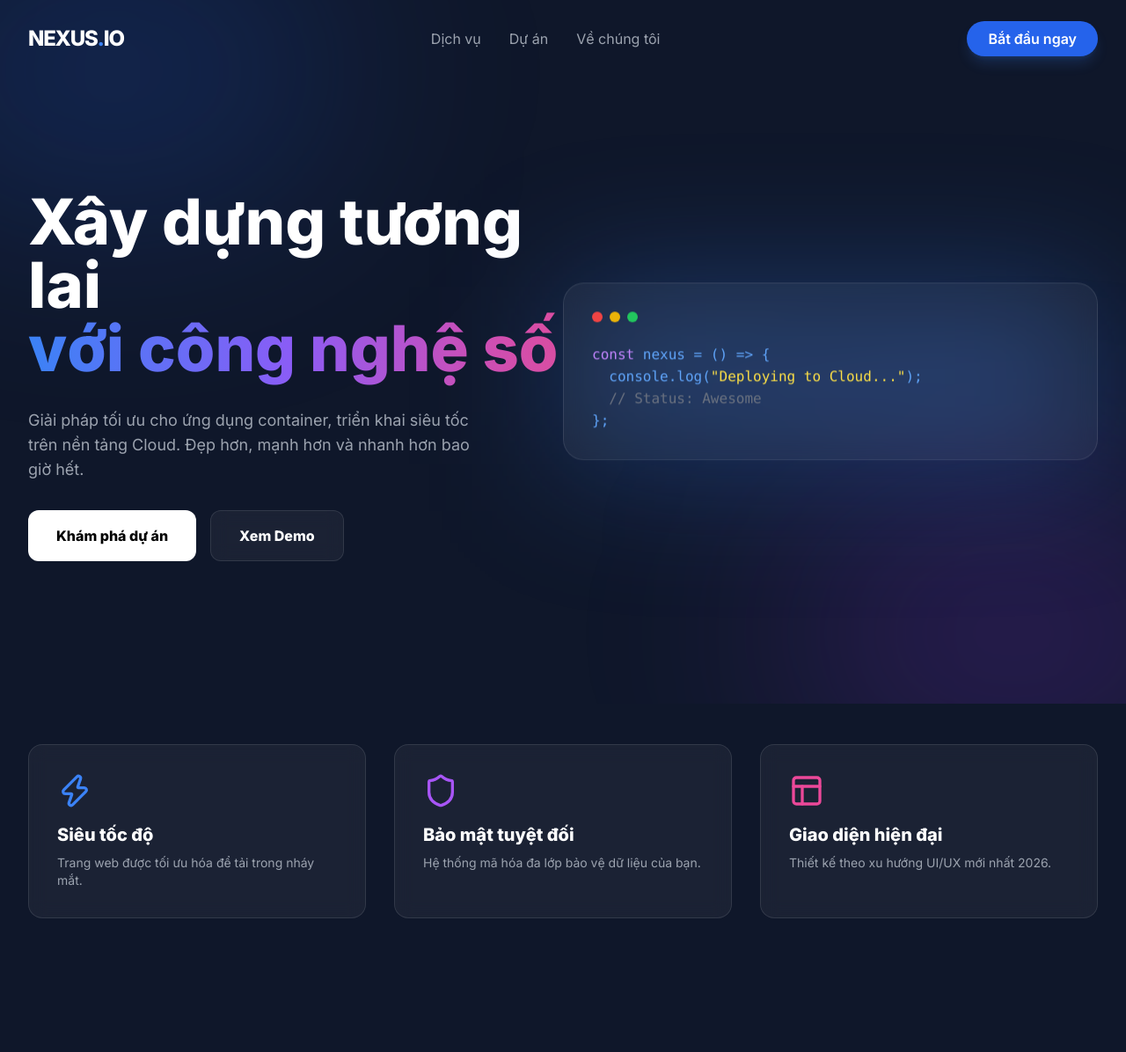
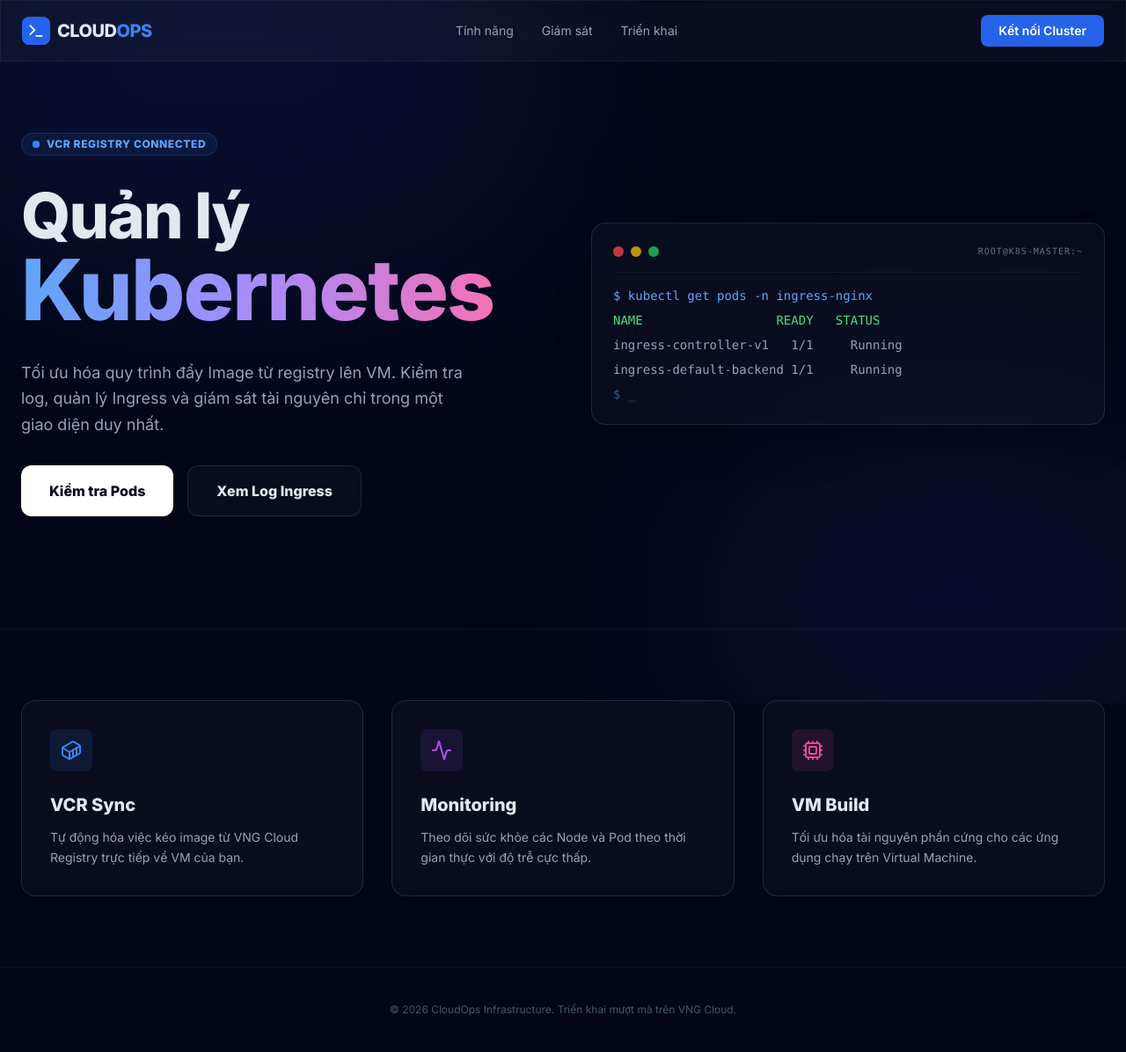
Before and after one commit to Beluga151220/test-vcr, a website: page public/index.html in a window 1280 px wide. Shown: the whole page at 88% size. Before the commit the page ends 1124 px from the top, so only its background shows below. Drawn offline with nearby package versions, Linux system fonts and the light colour scheme.

```diff
--- a/public/index.html
+++ b/public/index.html
@@ -3,111 +3,157 @@
 <head>
     <meta charset="UTF-8">
     <meta name="viewport" content="width=device-width, initial-scale=1.0">
-    <title>Modern Tech Experience</title>
+    <title>K8s Management Console</title>
     <script src="https://cdn.tailwindcss.com"></script>
     <link href="https://fonts.googleapis.com/css2?family=Inter:wght@300;400;600;800&display=swap" rel="stylesheet">
     <script src="https://unpkg.com/lucide@latest"></script>
     <style>
-        body { font-family: 'Inter', sans-serif; }
+        body { font-family: 'Inter', sans-serif; scroll-behavior: smooth; }
         .glass {
-            background: rgba(255, 255, 255, 0.05);
-            backdrop-filter: blur(10px);
+            background: rgba(255, 255, 255, 0.03);
+            backdrop-filter: blur(12px);
             border: 1px solid rgba(255, 255, 255, 0.1);
         }
         .gradient-text {
-            background: linear-gradient(90deg, #3b82f6, #8b5cf6, #ec4899);
+            background: linear-gradient(90deg, #60a5fa, #a78bfa, #f472b6);
             -webkit-background-clip: text;
             -webkit-text-fill-color: transparent;
         }
         .animate-float {
-            animation: float 6s ease-in-out infinite;
+            animation: float 5s ease-in-out infinite;
         }
         @keyframes float {
             0%, 100% { transform: translateY(0px); }
-            50% { transform: translateY(-20px); }
+            50% { transform: translateY(-15px); }
+        }
+        .btn-glow:hover {
+            box-shadow: 0 0 20px rgba(59, 130, 246, 0.5);
+            transform: translateY(-2px);
         }
     </style>
 </head>
-<body class="bg-[#0f172a] text-white overflow-x-hidden">
+<body class="bg-[#020617] text-slate-200 min-h-screen overflow-x-hidden">
 
-    <div class="absolute top-0 left-0 w-full h-full overflow-hidden -z-10">
-        <div class="absolute top-[-10%] left-[-10%] w-[40%] h-[40%] bg-blue-600/20 rounded-full blur-[120px]"></div>
-        <div class="absolute bottom-[-10%] right-[-10%] w-[40%] h-[40%] bg-purple-600/20 rounded-full blur-[120px]"></div>
+    <div class="fixed top-0 left-0 w-full h-full -z-10 overflow-hidden">
+        <div class="absolute top-[-20%] left-[-10%] w-[60%] h-[60%] bg-blue-900/20 rounded-full blur-[120px]"></div>
+        <div class="absolute bottom-[-10%] right-[-10%] w-[50%] h-[50%] bg-indigo-900/20 rounded-full blur-[120px]"></div>
     </div>
 
-    <nav class="flex justify-between items-center px-8 py-6 max-w-7xl mx-auto">
-        <div class="text-2xl font-extrabold tracking-tighter uppercase">Nexus<span class="text-blue-500">.</span>IO</div>
-        <div class="hidden md:flex space-x-8 font-medium text-gray-400">
-            <a href="#" class="hover:text-white transition">Dịch vụ</a>
-            <a href="#" class="hover:text-white transition">Dự án</a>
-            <a href="#" class="hover:text-white transition">Về chúng tôi</a>
+    <nav class="sticky top-0 z-50 glass border-b border-white/5 px-6 py-4">
+        <div class="max-w-7xl mx-auto flex justify-between items-center">
+            <div class="flex items-center space-x-2">
+                <div class="w-8 h-8 bg-blue-600 rounded-lg flex items-center justify-center">
+                    <i data-lucide="terminal" class="w-5 h-5 text-white"></i>
+                </div>
+                <span class="text-xl font-bold tracking-tight uppercase">Cloud<span class="text-blue-500">Ops</span></span>
+            </div>
+            <div class="hidden md:flex space-x-8 text-sm font-medium text-slate-400">
+                <a href="#features" class="hover:text-white transition">Tính năng</a>
+                <a href="#monitor" class="hover:text-white transition">Giám sát</a>
+                <a href="#deploy" class="hover:text-white transition">Triển khai</a>
+            </div>
+            <button id="btn-start" class="btn-glow bg-blue-600 hover:bg-blue-500 text-white text-sm px-5 py-2 rounded-lg font-semibold transition-all">
+                Kết nối Cluster
+            </button>
         </div>
-        <button class="bg-blue-600 hover:bg-blue-700 px-6 py-2 rounded-full font-semibold transition shadow-lg shadow-blue-500/20">
-            Bắt đầu ngay
-        </button>
     </nav>
 
-
-    <section class="relative max-w-7xl mx-auto px-8 py-20 lg:py-32 flex flex-col lg:flex-row items-center justify-between">
-        <div class="lg:w-1/2 space-y-8 text-center lg:text-left">
-            <h1 class="text-5xl lg:text-7xl font-extrabold leading-tight">
-                Xây dựng tương lai <br>
-                <span class="gradient-text">với công nghệ số</span>
+    <main class="max-w-7xl mx-auto px-6 pt-20 pb-32 flex flex-col lg:flex-row items-center gap-16">
+        <div class="lg:w-1/2 space-y-8">
+            <div class="inline-flex items-center space-x-2 px-3 py-1 rounded-full bg-blue-500/10 border border-blue-500/20 text-blue-400 text-xs font-bold uppercase tracking-wider">
+                <span class="relative flex h-2 w-2">
+                  <span class="animate-ping absolute inline-flex h-full w-full rounded-full bg-blue-400 opacity-75"></span>
+                  <span class="relative inline-flex rounded-full h-2 w-2 bg-blue-500"></span>
+                </span>
+                <span>VCR Registry Connected</span>
+            </div>
+            <h1 class="text-6xl lg:text-7xl font-extrabold tracking-tight leading-[1.1]">
+                Quản lý <br>
+                <span class="gradient-text text-8xl">Kubernetes</span>
             </h1>
-            <p class="text-gray-400 text-lg max-w-lg mx-auto lg:mx-0">
-                Giải pháp tối ưu cho ứng dụng container, triển khai siêu tốc trên nền tảng Cloud. Đẹp hơn, mạnh hơn và nhanh hơn bao giờ hết.
+            <p class="text-slate-400 text-lg max-w-lg leading-relaxed">
+                Tối ưu hóa quy trình đẩy Image từ registry lên VM. Kiểm tra log, quản lý Ingress và giám sát tài nguyên chỉ trong một giao diện duy nhất.
             </p>
-            <div class="flex flex-col sm:flex-row gap-4 justify-center lg:justify-start">
-                <button class="px-8 py-4 bg-white text-black font-bold rounded-xl hover:scale-105 transition duration-300">
-                    Khám phá dự án
+            <div class="flex flex-wrap gap-4">
+                <button id="btn-explore" class="px-8 py-4 bg-white text-slate-950 font-bold rounded-xl hover:bg-slate-200 transition duration-300">
+                    Kiểm tra Pods
                 </button>
-                <button class="px-8 py-4 glass font-bold rounded-xl hover:bg-white/10 transition duration-300">
-                    Xem Demo
+                <button id="btn-demo" class="px-8 py-4 glass font-bold rounded-xl hover:bg-white/5 transition duration-300 border border-white/10">
+                    Xem Log Ingress
                 </button>
             </div>
         </div>
 
-        <div class="lg:w-1/2 mt-16 lg:mt-0 relative">
-            <div class="glass p-8 rounded-3xl animate-float relative z-10">
-                <div class="flex items-center space-x-2 mb-6">
-                    <div class="w-3 h-3 bg-red-500 rounded-full"></div>
-                    <div class="w-3 h-3 bg-yellow-500 rounded-full"></div>
-                    <div class="w-3 h-3 bg-green-500 rounded-full"></div>
+        <div class="lg:w-1/2 w-full">
+            <div class="glass p-6 rounded-2xl animate-float border border-white/10 shadow-2xl relative overflow-hidden">
+                <div class="flex items-center justify-between mb-4 border-b border-white/5 pb-4">
+                    <div class="flex space-x-2">
+                        <div class="w-3 h-3 bg-red-500/80 rounded-full"></div>
+                        <div class="w-3 h-3 bg-yellow-500/80 rounded-full"></div>
+                        <div class="w-3 h-3 bg-green-500/80 rounded-full"></div>
+                    </div>
+                    <span class="text-[10px] uppercase tracking-widest text-slate-500 font-mono">root@k8s-master:~</span>
                 </div>
-                <code class="text-blue-400">
-                    <span class="text-purple-400">const</span> nexus = () => { <br>
-                    &nbsp;&nbsp;console.log(<span class="text-yellow-300">"Deploying to Cloud..."</span>); <br>
-                    &nbsp;&nbsp;<span class="text-gray-500">// Status: Awesome</span> <br>
-                    };
-                </code>
+                <div class="font-mono text-sm space-y-2">
+                    <p class="text-blue-400">$ kubectl get pods -n ingress-nginx</p>
+                    <p class="text-green-400">NAME &nbsp;&nbsp;&nbsp;&nbsp;&nbsp;&nbsp;&nbsp;&nbsp;&nbsp;&nbsp;&nbsp;&nbsp;&nbsp;&nbsp;&nbsp;&nbsp; READY &nbsp; STATUS</p>
+                    <p class="text-slate-400">ingress-controller-v1 &nbsp; 1/1 &nbsp;&nbsp;&nbsp; Running</p>
+                    <p class="text-slate-400">ingress-default-backend 1/1 &nbsp;&nbsp;&nbsp; Running</p>
+                    <p class="text-blue-400 mt-4 animate-pulse">$ _</p>
+                </div>
             </div>
-            <div class="absolute inset-0 bg-blue-500/30 blur-[80px] -z-0"></div>
         </div>
-    </section>
+    </main>
 
-    <section class="max-w-7xl mx-auto px-8 py-20">
+    <section id="features" class="max-w-7xl mx-auto px-6 py-20 border-t border-white/5">
         <div class="grid grid-cols-1 md:grid-cols-3 gap-8">
-            <div class="glass p-8 rounded-2xl hover:border-blue-500/50 transition">
-                <i data-lucide="zap" class="text-blue-500 mb-4 w-10 h-10"></i>
-                <h3 class="text-xl font-bold mb-2">Siêu tốc độ</h3>
-                <p class="text-gray-400 text-sm">Trang web được tối ưu hóa để tải trong nháy mắt.</p>
+            <div class="glass p-8 rounded-2xl group hover:border-blue-500/30 transition-all cursor-default">
+                <div class="w-12 h-12 bg-blue-500/10 rounded-lg flex items-center justify-center mb-6 group-hover:scale-110 transition">
+                    <i data-lucide="container" class="text-blue-500 w-6 h-6"></i>
+                </div>
+                <h3 class="text-xl font-bold mb-3">VCR Sync</h3>
+                <p class="text-slate-400 text-sm leading-relaxed">Tự động hóa việc kéo image từ VNG Cloud Registry trực tiếp về VM của bạn.</p>
             </div>
-            <div class="glass p-8 rounded-2xl hover:border-purple-500/50 transition">
-                <i data-lucide="shield" class="text-purple-500 mb-4 w-10 h-10"></i>
-                <h3 class="text-xl font-bold mb-2">Bảo mật tuyệt đối</h3>
-                <p class="text-gray-400 text-sm">Hệ thống mã hóa đa lớp bảo vệ dữ liệu của bạn.</p>
+            <div class="glass p-8 rounded-2xl group hover:border-purple-500/30 transition-all cursor-default">
+                <div class="w-12 h-12 bg-purple-500/10 rounded-lg flex items-center justify-center mb-6 group-hover:scale-110 transition">
+                    <i data-lucide="activity" class="text-purple-500 w-6 h-6"></i>
+                </div>
+                <h3 class="text-xl font-bold mb-3">Monitoring</h3>
+                <p class="text-slate-400 text-sm leading-relaxed">Theo dõi sức khỏe các Node và Pod theo thời gian thực với độ trễ cực thấp.</p>
             </div>
-            <div class="glass p-8 rounded-2xl hover:border-pink-500/50 transition">
-                <i data-lucide="layout" class="text-pink-500 mb-4 w-10 h-10"></i>
-                <h3 class="text-xl font-bold mb-2">Giao diện hiện đại</h3>
-                <p class="text-gray-400 text-sm">Thiết kế theo xu hướng UI/UX mới nhất 2026.</p>
+            <div class="glass p-8 rounded-2xl group hover:border-pink-500/30 transition-all cursor-default">
+                <div class="w-12 h-12 bg-pink-500/10 rounded-lg flex items-center justify-center mb-6 group-hover:scale-110 transition">
+                    <i data-lucide="cpu" class="text-pink-500 w-6 h-6"></i>
+                </div>
+                <h3 class="text-xl font-bold mb-3">VM Build</h3>
+                <p class="text-slate-400 text-sm leading-relaxed">Tối ưu hóa tài nguyên phần cứng cho các ứng dụng chạy trên Virtual Machine.</p>
             </div>
         </div>
     </section>
 
+    <footer class="py-10 text-center text-slate-600 text-xs border-t border-white/5">
+        <p>&copy; 2026 CloudOps Infrastructure. Triển khai mượt mà trên VNG Cloud.</p>
+    </footer>
+
     <script>
         // Khởi tạo icons
         lucide.createIcons();
+
+        // Xử lý các nút bấm
+        const buttons = {
+            'btn-start': 'Đang chuẩn bị kết nối Cluster...',
+            'btn-explore': 'Đang truy vấn danh sách Pods từ K8s...',
+            'btn-demo': 'Đang mở luồng Log của Ingress Controller...'
+        };
+
+        Object.keys(buttons).forEach(id => {
+            const btn = document.getElementById(id);
+            if (btn) {
+                btn.onclick = () => {
+                    alert('Hành động: ' + buttons[id] + '\n\nTrạng thái: Đây là giao diện giả lập (UI). Bạn có thể viết thêm API gọi đến backend để lấy dữ liệu thật.');
+                };
+            }
+        });
     </script>
 </body>
 </html>
```
